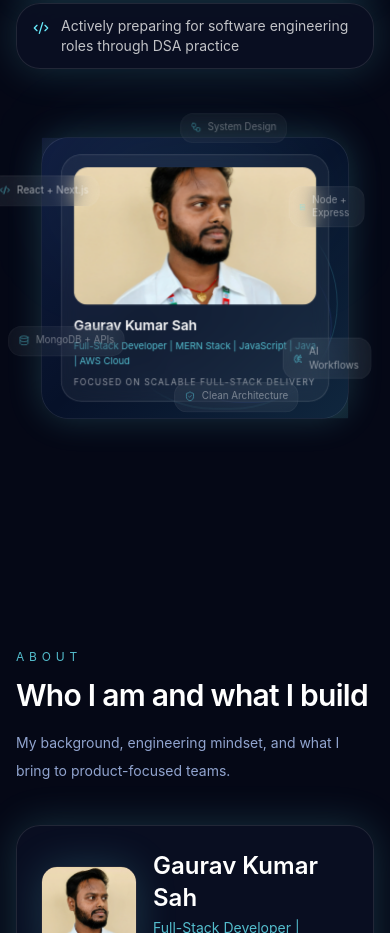
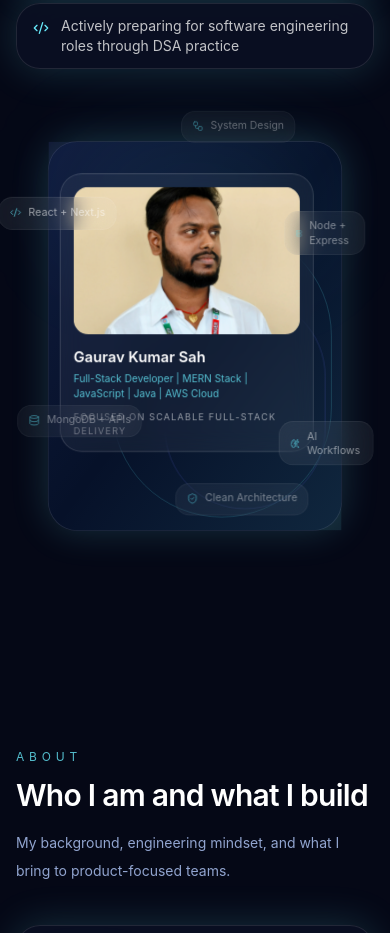
Before and after one commit to gauravssah/gauravsah, a React (Vite) app: page / in a window 390 px wide. Shown: the part 1000-1933 px from the top of the page. Built offline with nearby package versions, Linux system fonts and the light colour scheme.

Commit message:
all working

```diff
--- a/src/sections/HeroSection.tsx
+++ b/src/sections/HeroSection.tsx
@@ -173,12 +173,14 @@ export function HeroSection({ portfolio }: HeroSectionProps) {
           </motion.div>
         </div>
 
-        <div className="hero-3d-card hero-visual relative mt-6 flex min-h-[20.5rem] items-center justify-center pt-1 md:mt-8 md:min-h-[24rem] lg:mt-0 lg:min-h-[42rem] lg:items-start lg:pt-2 lg:-translate-y-8">
-          <div className="absolute inset-0 rounded-[2.5rem] bg-gradient-to-br from-neon/14 via-cyan/8 to-transparent blur-3xl" />
-          <HeroSkillsShowcase
-            name={portfolio.hero.name}
-            role={portfolio.hero.role}
-          />
+        <div className="hero-3d-card hero-visual mobile-3d-wrapper relative mt-6 flex min-h-[20.5rem] items-center justify-center pt-1 md:mt-8 md:min-h-[24rem] lg:mt-0 lg:min-h-[42rem] lg:items-start lg:pt-2 lg:-translate-y-8">
+          <div className="desktop-3d-component relative">
+            <div className="absolute inset-0 rounded-[2.5rem] bg-gradient-to-br from-neon/14 via-cyan/8 to-transparent blur-3xl" />
+            <HeroSkillsShowcase
+              name={portfolio.hero.name}
+              role={portfolio.hero.role}
+            />
+          </div>
         </div>
       </div>
     </section>
--- a/src/styles/index.css
+++ b/src/styles/index.css
@@ -203,7 +203,6 @@ img {
     .hero-3d-card {
         order: 2;
         width: 100%;
-        max-width: min(92vw, 380px);
         margin-top: 2.25rem;
         margin-left: auto;
         margin-right: auto;
@@ -214,17 +213,37 @@ img {
         overflow: visible;
     }
 
-    .hero-card-shell {
+    .mobile-3d-wrapper {
+        width: 100%;
+        display: flex;
+        justify-content: center;
+        align-items: center;
+        overflow: visible !important;
+        margin-top: 40px;
+    }
+
+    .desktop-3d-component {
+        transform: scale(0.92);
+        transform-origin: top center;
         width: fit-content;
         margin: 0 auto;
         position: relative;
-        transform: scale(0.86);
-        transform-origin: top center;
         overflow: visible;
     }
 
-    .hero-3d-card .hero-card-shell {
-        max-width: none;
+    .hero-card-shell {
+        width: min(96vw, 22rem);
+        height: 26.5rem;
+        overflow: visible;
+    }
+
+    .hero-card-shell>.relative.z-10 {
+        align-items: flex-start;
+        justify-content: flex-start;
+        padding-top: 1.4rem;
+    }
+
+    .desktop-3d-component {
         margin-left: auto;
         margin-right: auto;
     }
```
